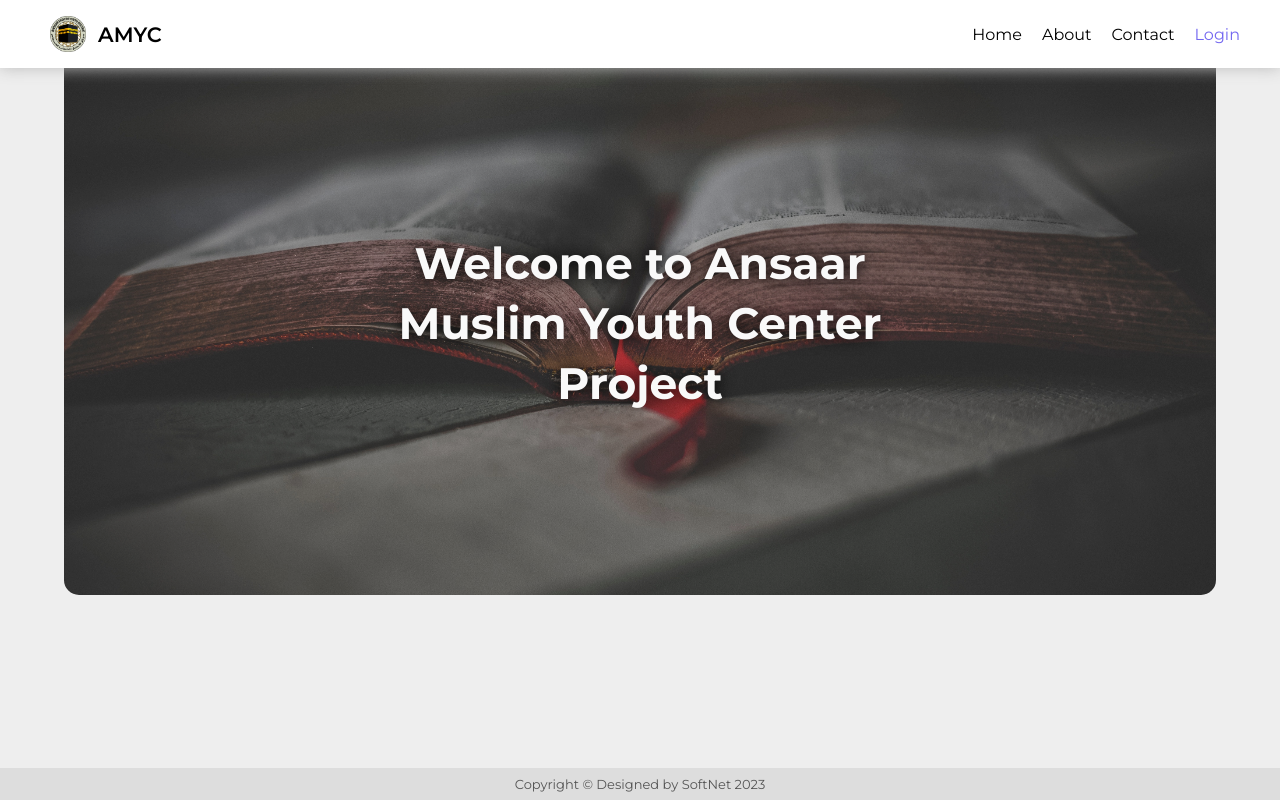
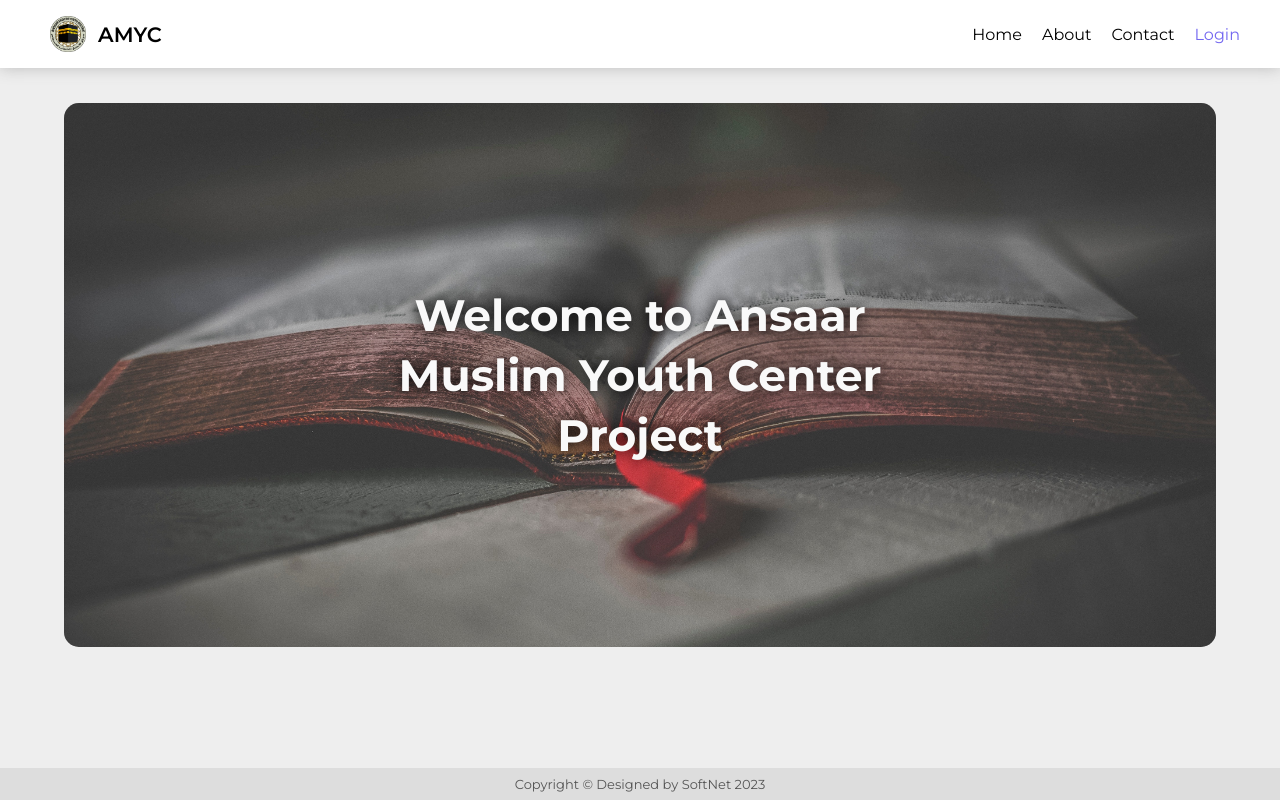
Before and after one commit to bushraaksoy/AMYC, a React (Vite) app in the folder amyc--app/: page / in a window 1280 px wide. Built offline with nearby package versions, Linux system fonts and the light colour scheme; data requests are answered from the project's data file.

Commit message:
made some style changes

```diff
--- a/amyc--app/src/components/unauth/Banner.jsx
+++ b/amyc--app/src/components/unauth/Banner.jsx
@@ -1,19 +1,16 @@
-import banner from '../../images/quran1.jpg'
-import '../../styles/Banner.css'
-
+import banner from "../../images/quran1.jpg";
+import "../../styles/Banner.css";
 
 const Banner = () => {
-    const goToDashboard = () => {
-        window.location.pathname = '/dashboard'
-    }
+  const goToDashboard = () => {
+    window.location.pathname = "/dashboard";
+  };
 
-    return (
-        <div className='banner'>
-            <img className='banner-img' src={banner} alt='banner'/>
-            <h1>Welcome to Ansaar Muslim Youth Center Project</h1>
-            <button onClick={goToDashboard} className='signup-btn'>Sign up</button>
-        </div>
-    )
-}
+  return (
+    <div className="banner">
+      <h1>Welcome to Ansaar Muslim Youth Center Project</h1>
+    </div>
+  );
+};
 
 export default Banner;
--- a/amyc--app/src/styles/Banner.css
+++ b/amyc--app/src/styles/Banner.css
@@ -1,10 +1,15 @@
 .banner {
   width: 90%;
+  height: 68vh;
+  background-image: url("../images/quran1.jpg");
+  background-size: cover;
+  background-position: 0px -80px;
   display: flex;
   justify-content: center;
   align-items: center;
   position: relative;
-  top: 210px;
+  border-radius: 15px;
+  backdrop-filter: brightness(80%);
 }
 
 .banner > h1 {
@@ -16,12 +21,3 @@
   color: #f9f9f9;
   text-shadow: 0 0 15px #000;
 }
-
-.banner-img {
-  position: absolute;
-  width: 100%;
-  height: 68vh;
-  object-fit: cover;
-  border-radius: 15px;
-  filter: brightness(80%);
-}
--- a/amyc--app/src/styles/ProfileDropdown.css
+++ b/amyc--app/src/styles/ProfileDropdown.css
@@ -1,6 +1,6 @@
 .dropdown {
   position: absolute;
-    top: 50px;
+  top: 55px;
   right: 0px;
   display: none;
 }
@@ -10,13 +10,12 @@
   border: 1px solid #999;
   font-size: 14px;
   padding: 5px 15px;
-    border-radius: 8px;
+  border-radius: 2px;
   cursor: pointer;
-
 }
 
 .dropdown li:hover {
   background-color: #7367f0;
   color: #fff;
-    transition: .3s;
+  transition: 0.3s;
 }
```
Lines whose indentation alone changed are shown as unchanged.
